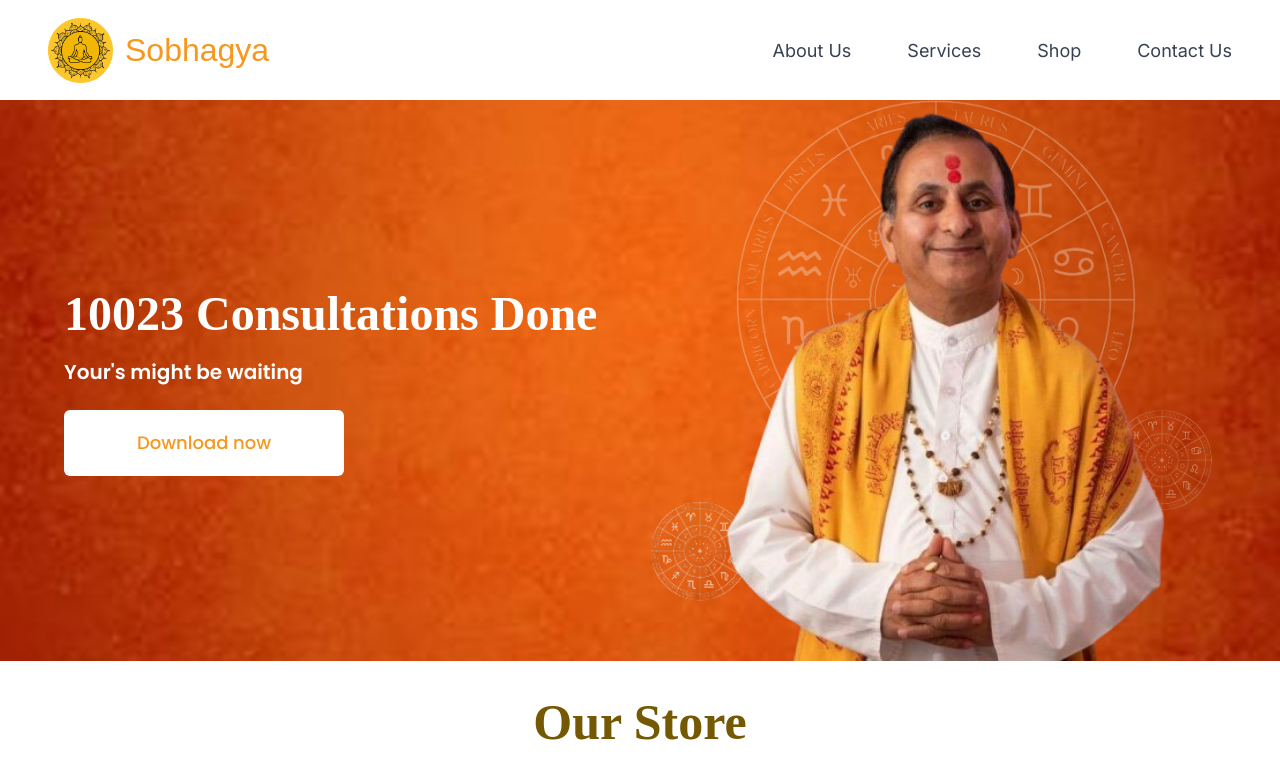
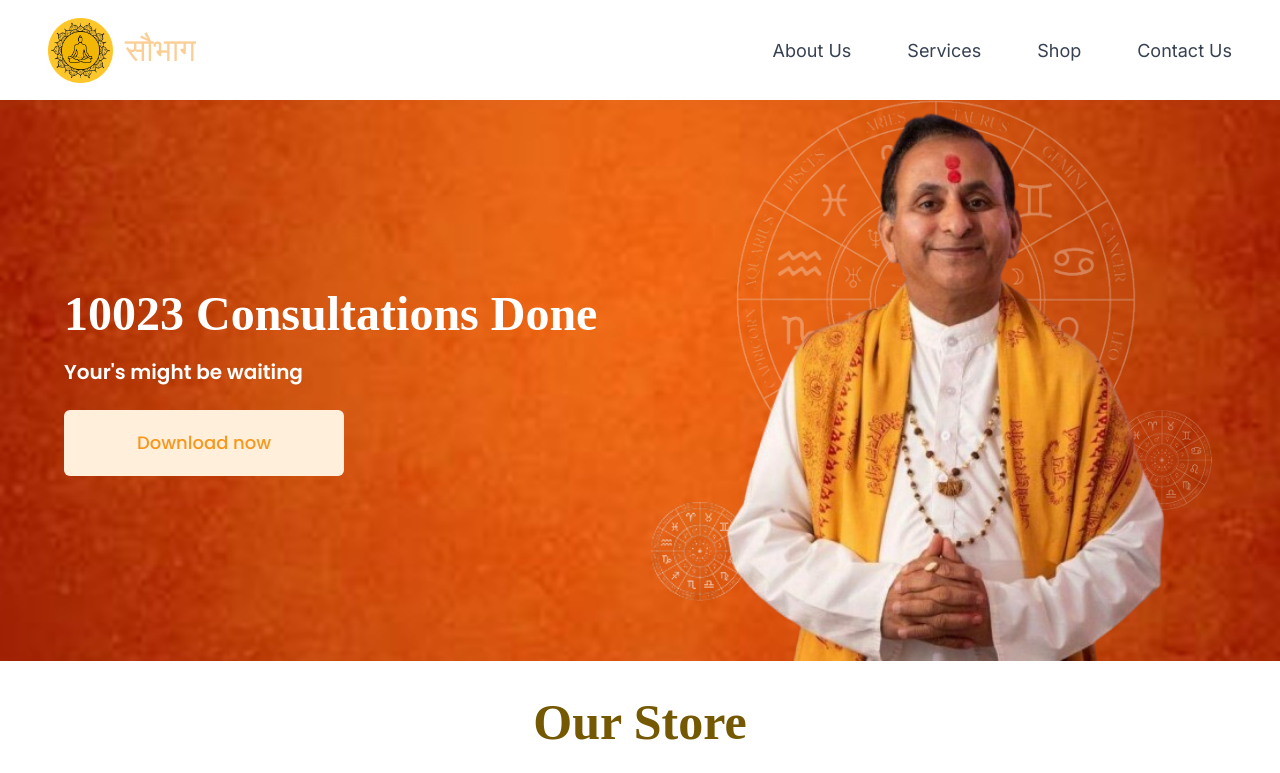
Before and after one commit to itzz-aryan-121/sobhagya-landing-page, a Next.js app: page / in a window 1280 px wide. Shown: the top 773 px of the page. Built offline with nearby package versions, Linux system fonts and the light colour scheme; a web font is replaced by a local one.

Commit message:
animation added

```diff
--- /dev/null
+++ b/app/ClientLayout.tsx
@@ -0,0 +1,25 @@
+"use client";
+
+import { useState } from "react";
+import { motion } from "framer-motion";
+import Loader from "@/components/Loader";
+
+export default function ClientLayout({ children }: { children: React.ReactNode }) {
+  const [showWebsite, setShowWebsite] = useState(false);
+
+  return (
+    <>
+      {!showWebsite && <Loader onComplete={() => setShowWebsite(true)} />}
+      {showWebsite && (
+        <motion.div
+          initial={{ opacity: 0, scale: 1.2 }}
+          animate={{ opacity: 1, scale: 1 }}
+          transition={{ duration: 1.5, ease: "easeOut" }}
+          className="shadow-[0px_0px_50px_rgba(255,215,0,0.3)]"
+        >
+          {children}
+        </motion.div>
+      )}
+    </>
+  );
+}
--- a/app/layout.tsx
+++ b/app/layout.tsx
@@ -1,35 +1,32 @@
-import { Inter } from 'next/font/google';
-import './globals.css';
-import { Metadata } from 'next';
-import Header from '@/components/Header';
-import Footer from '@/components/Footer';
-import { Suspense } from 'react';
-import Loading from './rashi/[name]/loading';
+import { Inter } from "next/font/google";
+import "./globals.css";
+import Header from "@/components/Header";
+import Footer from "@/components/Footer";
+import { Suspense } from "react";
+import Loading from "./rashi/[name]/loading";
+import ClientLayout from "./ClientLayout";
 
-const inter = Inter({ subsets: ['latin'] });
+const inter = Inter({ subsets: ["latin"] });
 
-export const metadata: Metadata = {
-  title: 'Sobhagya',
-  description: 'Your trusted astrology consultation platform',
-  icons:{
-    icon: '/image 1.ico',
-  }
+export const metadata = {
+  title: "𝒮𝑜𝒷𝒽𝒶𝑔𝓎𝒶",
+  description: "Your trusted astrology consultation platform",
+  icons: {
+    icon: "/image 1.ico",
+  },
 };
 
-export default function RootLayout({
-  children,
-}: {
-  children: React.ReactNode;
-}) {
+export default function RootLayout({ children }: { children: React.ReactNode }) {
   return (
     <html lang="en">
       <body className={inter.className}>
         <Suspense fallback={<Loading />}>
-        <Header />
-          <main>
-            {children}
-          </main>
-        <Footer />
+          <Header />
+          <ClientLayout>
+          <main>{children}</main>
+          </ClientLayout>
+
+          <Footer />
         </Suspense>
       </body>
     </html>
--- a/components/Header.tsx
+++ b/components/Header.tsx
@@ -2,14 +2,45 @@
 
 import Image from "next/image";
 import Link from "next/link";
-import { useState } from "react";
+import { useState, useEffect } from "react";
 import { Eagle_Lake } from "next/font/google";
 import { Menu, X } from "lucide-react";
+import { motion } from "framer-motion";
 
 const eagleLake = Eagle_Lake({ subsets: ["latin"], weight: "400" });
 
+const texts = ["Sobhagya", "सौभाग्य"];
+const typingSpeed = 100; // Smooth typing speed
+const eraseSpeed = 50; // Slightly faster erasing
+const delayBetween = 1200; // More natural pause
+
 const Header: React.FC = () => {
   const [isOpen, setIsOpen] = useState(false);
+  const [displayText, setDisplayText] = useState("");
+  const [textIndex, setTextIndex] = useState(0);
+  const [charIndex, setCharIndex] = useState(0);
+  const [isDeleting, setIsDeleting] = useState(false);
+
+  useEffect(() => {
+    const handleTyping = () => {
+      if (!isDeleting && charIndex < texts[textIndex].length) {
+        setDisplayText((prev) => prev + texts[textIndex][charIndex]);
+        setCharIndex((prev) => prev + 1);
+      } else if (!isDeleting && charIndex === texts[textIndex].length) {
+        setTimeout(() => setIsDeleting(true), delayBetween);
+      } else if (isDeleting && charIndex > 0) {
+        setDisplayText((prev) => prev.slice(0, -1));
+        setCharIndex((prev) => prev - 1);
+      } else {
+        setIsDeleting(false);
+        setTextIndex((prev) => (prev + 1) % texts.length);
+        setCharIndex(0);
+      }
+    };
+
+    const interval = setInterval(handleTyping, isDeleting ? eraseSpeed : typingSpeed);
+    return () => clearInterval(interval);
+  }, [charIndex, isDeleting, textIndex]);
 
   return (
     <header className="bg-white w-full h-[80px] md:h-[100px] px-6 md:px-12 flex items-center justify-between shadow-md relative">
@@ -25,28 +56,24 @@ const Header: React.FC = () => {
             className="w-[50px] md:w-[65px] h-auto"
           />
         </Link>
-        <span
+        <motion.span
           className={`${eagleLake.className} text-gray-700 ml-3 text-[24px] md:text-[32px]`}
           style={{ color: "#F7971D" }}
+          key={displayText}
+          initial={{ opacity: 0.3 }}
+          animate={{ opacity: 1 }}
+          transition={{ duration: 0.2 }}
         >
-          Sobhagya
-        </span>
+          {displayText}
+        </motion.span>
       </div>
 
       {/* Desktop Navigation */}
       <nav className="hidden md:flex items-center space-x-10 lg:space-x-14 text-gray-700 font-[400] text-[16px] lg:text-[18px]">
-        <Link href="/about" className="hover:text-orange-500">
-          About Us
-        </Link>
-        <Link href="/services" className="hover:text-orange-500">
-          Services
-        </Link>
-        <Link href="/shop" className="hover:text-orange-500">
-          Shop
-        </Link>
-        <Link href="/contact" className="hover:text-orange-500">
-          Contact Us
-        </Link>
+        <Link href="/about" className="hover:text-orange-500">About Us</Link>
+        <Link href="/services" className="hover:text-orange-500">Services</Link>
+        <Link href="/shop" className="hover:text-orange-500">Shop</Link>
+        <Link href="/contact" className="hover:text-orange-500">Contact Us</Link>
       </nav>
 
       {/* Mobile Menu Button */}
@@ -58,24 +85,16 @@ const Header: React.FC = () => {
         {isOpen ? <X size={30} /> : <Menu size={30} />}
       </button>
 
-      {/* Mobile Menu - FIXED */}
+      {/* Mobile Menu */}
       <div
         className={`absolute top-[80px] left-0 w-full bg-white shadow-lg py-6 flex flex-col items-center space-y-6 text-gray-700 font-medium text-lg transition-all duration-300 ${
           isOpen ? "opacity-100 translate-y-0 z-40" : "opacity-0 -translate-y-10 hidden"
         }`}
       >
-        <Link href="/about" className="hover:text-orange-500" onClick={() => setIsOpen(false)}>
-          About Us
-        </Link>
-        <Link href="/services" className="hover:text-orange-500" onClick={() => setIsOpen(false)}>
-          Services
-        </Link>
-        <Link href="/shop" className="hover:text-orange-500" onClick={() => setIsOpen(false)}>
-          Shop
-        </Link>
-        <Link href="/contact" className="hover:text-orange-500" onClick={() => setIsOpen(false)}>
-          Contact Us
-        </Link>
+        <Link href="/about" className="hover:text-orange-500" onClick={() => setIsOpen(false)}>About Us</Link>
+        <Link href="/services" className="hover:text-orange-500" onClick={() => setIsOpen(false)}>Services</Link>
+        <Link href="/shop" className="hover:text-orange-500" onClick={() => setIsOpen(false)}>Shop</Link>
+        <Link href="/contact" className="hover:text-orange-500" onClick={() => setIsOpen(false)}>Contact Us</Link>
       </div>
     </header>
   );
--- /dev/null
+++ b/components/Loader.tsx
@@ -0,0 +1,47 @@
+"use client";
+import { motion } from "framer-motion";
+import Image from "next/image";
+import { useState, useEffect } from "react";
+
+export default function Loader({ onComplete }: { onComplete: () => void }) {
+  const [isLoaded, setIsLoaded] = useState(false);
+
+  useEffect(() => {
+    setTimeout(() => {
+      setIsLoaded(true);
+      onComplete();
+    }, 3000);
+  }, []);
+
+  return (
+    <motion.div
+      className="fixed inset-0 z-50 flex items-center justify-center bg-[#FFDBBB]"
+      initial={{ opacity: 1 }}
+      animate={{ opacity: isLoaded ? 0 : 1 }}
+      transition={{ duration: 0.8, ease: "easeInOut" }}
+    >
+      {/* Smooth Zoom-In and Out Animation */}
+      <motion.div
+        initial={{ scale: 0.5, opacity: 1 }}
+        animate={{
+          scale: [0.5, 1.1, 0.9, 1.5, 2, 5, 20],
+          opacity: [1, 1, 1, 0.9, 0.8, 0.5, 0],
+          rotateX: [10, 5, 0, -5, 0],
+        }}
+        transition={{
+          duration: 3,
+          ease: "easeInOut",
+        }}
+        style={{ perspective: "1000px" }}
+      >
+        <Image
+          src="/monk logo (1).png"
+          alt="Sobhagya Logo"
+          width={200}
+          height={200}
+          className="drop-shadow-[0px_0px_30px_rgba(255,215,0,0.9)]"
+        />
+      </motion.div>
+    </motion.div>
+  );
+}
--- a/package.json
+++ b/package.json
@@ -9,6 +9,7 @@
     "lint": "next lint"
   },
   "dependencies": {
+    "framer-motion": "^12.4.7",
     "lucide-react": "^0.475.0",
     "next": "15.1.7",
     "react": "^19.0.0",
```
Also changed, not shown: 1 other file (tests, documents, lock files or other folders).
